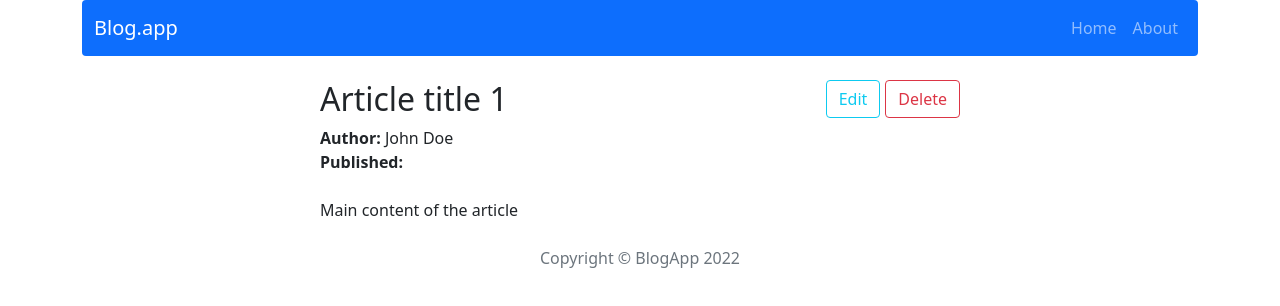
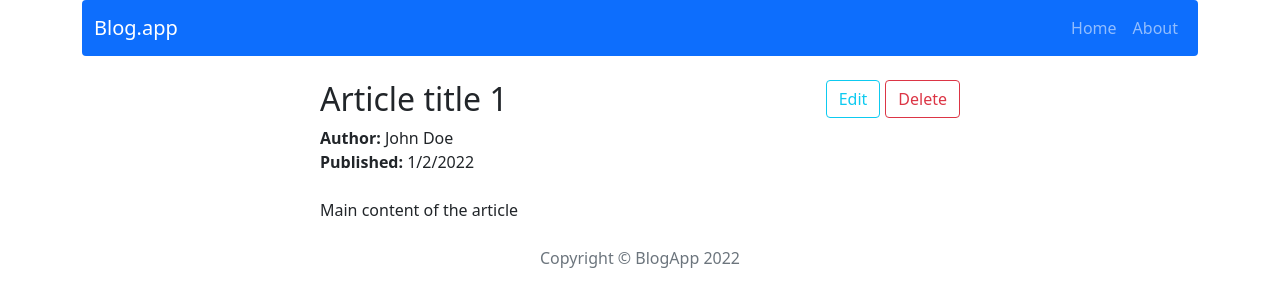
Before and after one commit to Jnlietta/react-blog, a React (Create React App) app: page /post/1 in a window 1280 px wide. Shown: the top 306 px of the page. Built offline with nearby package versions, Linux system fonts and the light colour scheme.

Commit message:
Fix dateString inside Post

```diff
--- a/src/components/features/Post/Post.js
+++ b/src/components/features/Post/Post.js
@@ -24,8 +24,8 @@ const Post = () => {
     };
 
 
-    const dateString = () => {
-        if(post.publishedDate) return dateToStr(post.publishedDate);
+    const dateString = date => {
+        if(post.publishedDate) return dateToStr(date);
     };
 
     if(!post) return <Navigate to="/" />
@@ -39,7 +39,7 @@ const Post = () => {
                 </div>
             </div>
             <p className="mb-0"><span>Author: </span>{post.author}</p>
-            <p className="mb-0"><span>Published: </span>{dateString}</p>
+            <p className="mb-0"><span>Published: </span>{dateString(post.publishedDate)}</p>
             <br />
             <p className="mb-0" dangerouslySetInnerHTML={{ __html: post.content }} />
 
```
